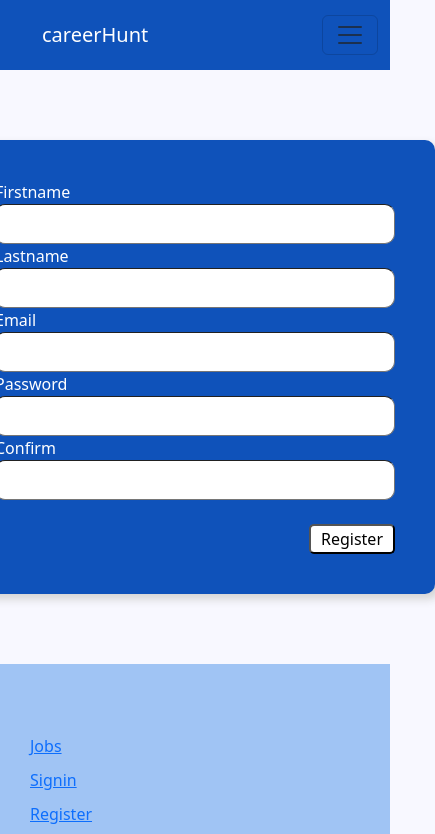
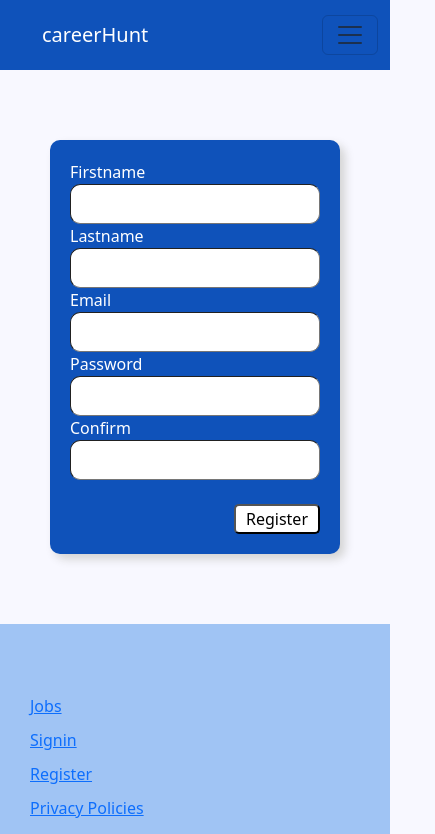
Before and after one commit to A-O-Emmanuel/careerhunt-front-end, a React (Vite) app: page /register in a window 390 px wide. Shown: the top 834 px of the page, 435 px wide, since content can reach past the window. Built offline with nearby package versions, Linux system fonts and the light colour scheme.

Commit message:
finished adding media queries for the sign in and registration forms

```diff
--- a/src/components/Header.jsx
+++ b/src/components/Header.jsx
@@ -12,7 +12,7 @@ console.log(token)
         <div className="container-fluid">
             <a className="navbar-brand nav__logo" href="#">careerHunt</a>
             <button className="navbar-toggler" type="button" data-bs-toggle="collapse" data-bs-target="#navbarSupportedContent" aria-controls="navbarSupportedContent" aria-expanded="false" aria-label="Toggle navigation">
-                <span className="navbar-toggler-icon"></span>
+                <span className="navbar-toggler-icon "></span>
             </button>
         <div className="collapse navbar-collapse" id="navbarSupportedContent">
         <ul className="navbar-nav me-auto mb-2 mb-lg-0">
@@ -34,13 +34,6 @@ console.log(token)
                 </li>
             }
 
-            {token &&
-            <li className="nav-item nav__item--logout">
-                 <Form action='/logout' method='post'>
-                    <button className="nav-link " >Logout</button>
-                </Form>
-            </li> }
-
            {token &&
             <li className="nav-item nav__item--savedjobs">
                 <NavLink to='/savedjobs' className="nav-link">
@@ -49,23 +42,27 @@ console.log(token)
             </li>
            }
 
-           {token &&
+            {token &&
+            <li className="nav-item nav__item--logout">
+                 <Form action='/logout' method='post'>
+                    <button className="nav-link " >Logout</button>
+                </Form>
+            </li> }
 
+            {token &&
             <li className="nav-item dropdown nav__item--delete-account ">
             <a className="nav-link dropdown-toggle" href="#" role="button" data-bs-toggle="dropdown" aria-expanded="false">
                 <img src={account} alt="" />
             </a>
-            <ul className="dropdown-menu delete">
-
-                    <Form action='/deleteUser' method='post' >
-                        <button className="nav-link">Delete Account</button>
-                    </Form>
+            <ul className="dropdown-menu  delete">
+                <Form action='/deleteUser' method='post' >
+                    <button className="nav-link">Delete Account</button>
+                </Form>
+            </ul>
+            </li>
+           }
 
 
-            </ul>
-            </li>
-
-           }
 
       </ul>
     </div>
--- a/src/index.css
+++ b/src/index.css
@@ -30,13 +30,6 @@ body {
 
 }
 
-.nav__item--logout {
-    margin-left: 40px;
-    font-size: 18px;
-    border: none;
-    background-color: inherit;
-    color: inherit;
-}
 
 .nav__item--register {
     margin-left: 40px;
@@ -48,6 +41,8 @@ body {
     font-size: 18px;
 }
 
+
+
 .nav__item--delete-account {
     margin-left: 40px;
     font-size: 18px;
@@ -56,6 +51,16 @@ body {
 .delete {
   padding-left: 15px;
 }
+
+
+.nav__item--logout {
+    margin-left: 40px;
+    font-size: 18px;
+    border: none;
+    background-color: inherit;
+    color: inherit;
+}
+
 .form-container{
     display: flex;
     justify-content: center;
@@ -378,6 +383,8 @@ body {
         margin-right: 10px;
 
     }
+
+
 }
 
 @media screen and (max-width: 920px ) {
@@ -422,3 +429,22 @@ body {
         width: 146px;
     }
 }
+
+@media screen and (max-width: 515px) {
+
+    .signin__form,
+    .register__form{
+      padding: 20px;
+    }
+    .signin__form--email,
+    .signin__form--password,
+    .register__form--firstname,
+    .register__form--lastname,
+    .register__form--email,
+    .register__form--password,
+    .register__form--confirm{
+        width: 250px;
+    }
+
+
+}
```
